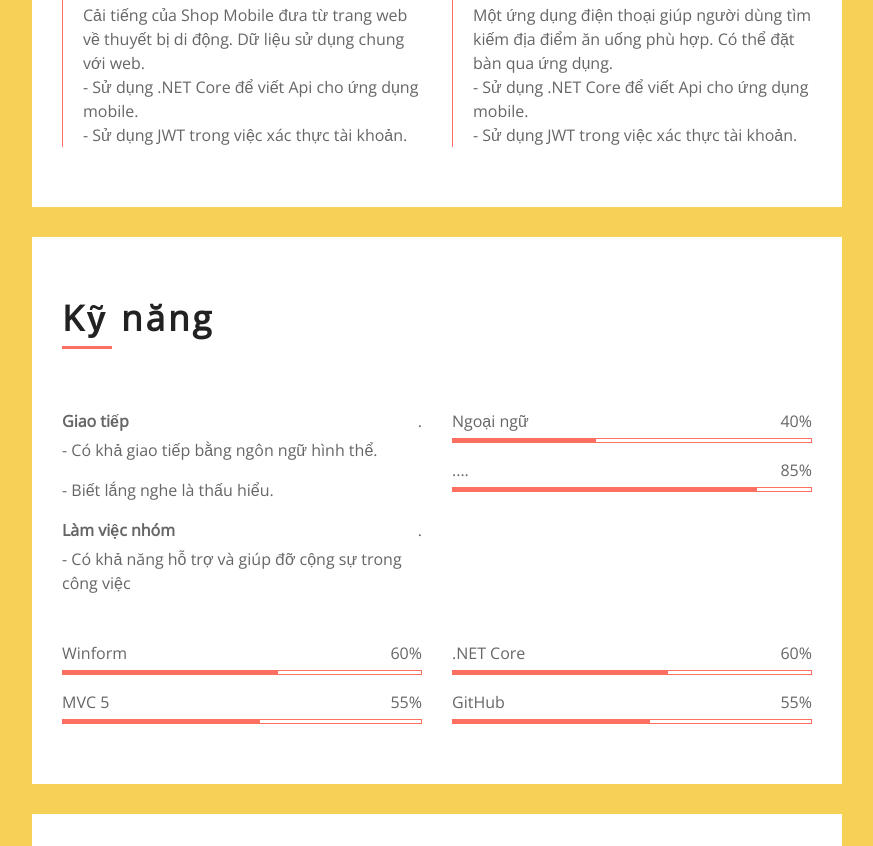
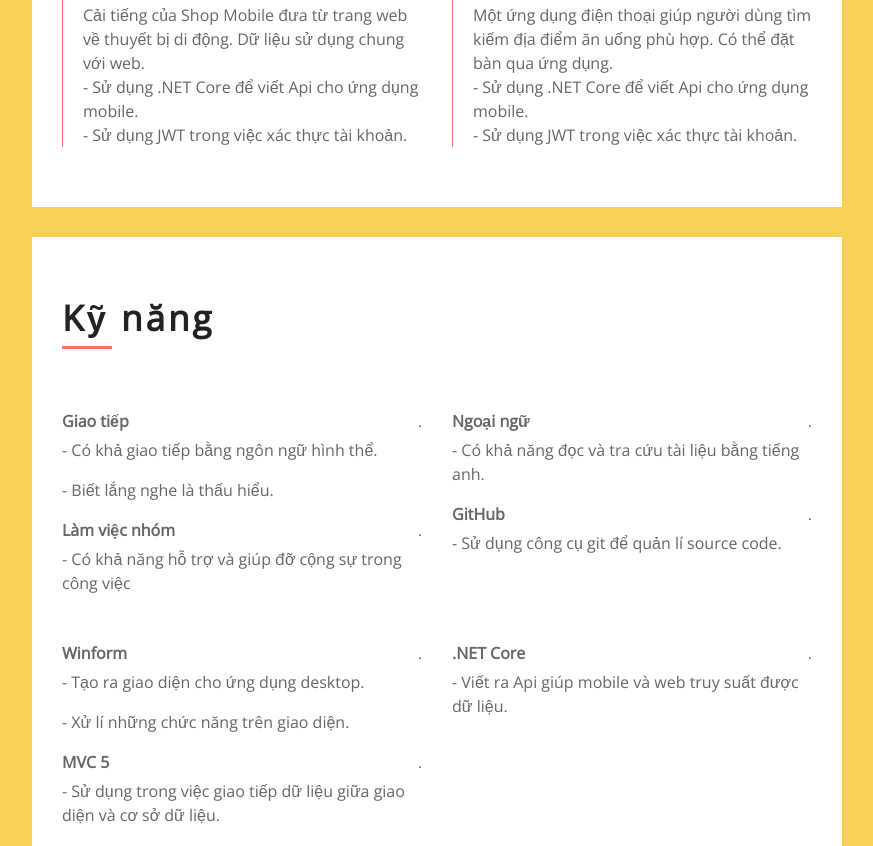
Before and after one commit to nguyenquangsy/Profile, a plain HTML site: page index.html in a window 1280 px wide. Shown: the part 1952-2798 px from the top of the page, without its empty margins (368-1241 px from the left). Drawn offline with nearby package versions, Linux system fonts and the light colour scheme.

Commit message:
Update index.html

```diff
--- a/index.html
+++ b/index.html
@@ -114,10 +114,10 @@
                             </div>
                             <div class="col-md-6 col-lg-7">
                                 <p>
-                                    Tôi là chàng trai tuổi 21 thích khám phá và tìm hiểu những điều mới, đi du lịch và khám phá chính bản thân.
+                                    Tôi là chàng trai tuổi 21 thích khám phá và tìm hiểu những điều mới, đi du lịch và khám phá bản thân.
                                 </p>
                                 <p>
-                                    Tôi đã được đi đến nhiều nơi trên đất nước Việt, nó là một động lực để tôi đi đến một nơi mới, có những người bạn bạn và nhiều điều thú vị.
+                                    Tôi đã được đi đến nhiều nơi trên đất nước Việt, nó là một động lực để tôi đi đến một nơi mới, có những người bạn bạn và biết đến nhiều điều thú vị.
                                 </p>
                                 <p>
                                     Trong công việc tôi là một người nhiệt huyết, với một tinh thần trách nhiệm và kỷ luật cao. Và tôi luôn muốn tiếp nhận những kiến thức mới.
@@ -254,7 +254,7 @@
                             <div class="col-md-6">
                                 <div class="exp-col">
                                     <span>01-04-2021 <i>đến</i> 15-05-2021</span>
-                                    <h3>Shop Mobile (<a href="https://covid21tsp.space/">Web</a>)</h3>
+                                    <h3<a href="https://covid21tsp.space/"></a>>Shop Mobile (Web)</h3></a>
                                     <h5>Back End</h5>
                                     <p>Một trang thương mại điện tử cá nhân, trên cửa hàng bán những sản phẩm điện tử gồm có di động, máy tính, máy tính bảng, ...</p>
                                     <p>- Sử dụng công nghệ ASP.NET MVC để viết nên trang web.</p>
@@ -345,49 +345,62 @@
                             <div class="col-md-6">
                                 <div class="skills">
                                     <div class="skill-name">
-                                        <p>Ngoại ngữ</p><p>40%</p>
+                                        <p><b>Ngoại ngữ</b></p><p>.</p>
                                     </div>
-                                    <div class="progress">
+                                    <!-- <div class="progress">
                                         <div class="progress-bar" role="progressbar" aria-valuenow="40" aria-valuemin="0" aria-valuemax="100"></div>
-                                    </div>
-                                    <div class="skill-name">
+                                    </div> -->
+                                    <p>- Có khả năng đọc và tra cứu tài liệu bằng tiếng anh.</p>
+                                    <!-- <div class="skill-name">
                                         <p>....</p><p>85%</p>
                                     </div>
                                     <div class="progress">
                                         <div class="progress-bar" role="progressbar" aria-valuenow="85" aria-valuemin="0" aria-valuemax="100"></div>
+                                    </div> -->
+                                    <div class="skill-name">
+                                        <p><b>GitHub</b></p><p>.</p>
                                     </div>
+                                    <!-- <div class="progress">
+                                        <div class="progress-bar" role="progressbar" aria-valuenow="55" aria-valuemin="0" aria-valuemax="100"></div>
+                                    </div> -->
+                                    <p>- Sử dụng công cụ git để quản lí source code.</p>
                                 </div>
                             </div>
                             <div class="col-md-6">
                                 <div class="skills">
                                     <div class="skill-name">
-                                        <p>Winform</p><p>60%</p>
+                                        <p><b>Winform</b></p><p>.</p>
                                     </div>
-                                    <div class="progress">
+                                    <!-- <div class="progress">
                                         <div class="progress-bar" role="progressbar" aria-valuenow="60" aria-valuemin="0" aria-valuemax="100"></div>
+                                    </div> -->
+                                    <p>- Tạo ra giao diện cho ứng dụng desktop.</p>
+                                    <p>- Xử lí những chức năng trên giao diện.</p>
+                                    <div class="skill-name">
+                                        <p><b>MVC 5</b></p><p>.</p>
                                     </div>
-                                    <div class="skill-name">
-                                        <p>MVC 5</p><p>55%</p>
-                                    </div>
-                                    <div class="progress">
+                                    <!-- <div class="progress">
                                         <div class="progress-bar" role="progressbar" aria-valuenow="55" aria-valuemin="0" aria-valuemax="100"></div>
-                                    </div>
+                                    </div> -->
+                                    <p>- Sử dụng trong việc giao tiếp dữ liệu giữa giao diện và cơ sở dữ liệu.</p>
                                 </div>
                             </div>
                             <div class="col-md-6">
                                 <div class="skills">
                                     <div class="skill-name">
-                                        <p>.NET Core</p><p>60%</p>
+                                        <p><b>.NET Core</b></p><p>.</p>
                                     </div>
-                                    <div class="progress">
+                                    <!-- <div class="progress">
                                         <div class="progress-bar" role="progressbar" aria-valuenow="60"aria-valuemin="0" aria-valuemax="100"></div>
-                                    </div>
-                                    <div class="skill-name">
-                                        <p>GitHub</p><p>55%</p>
+                                    </div> -->
+                                    <p>- Viết ra Api giúp mobile và web truy suất được dữ liệu.</p>
+                                    <!-- <div class="skill-name">
+                                        <p><b>GitHub</b></p><p>.</p>
                                     </div>
                                     <div class="progress">
                                         <div class="progress-bar" role="progressbar" aria-valuenow="55" aria-valuemin="0" aria-valuemax="100"></div>
                                     </div>
+                                    <p>- Sử dụng công cụ git để quản lí source code.</p> -->
                                 </div>
                             </div>
                         </div>
@@ -629,6 +642,7 @@
                             <div class="col-md-6">
                                 <div class="contact-info">
                                     <p><i class="fa fa-user"></i>Nguyễn Quang Sỹ</p>
+                                    <p><i class="fas fa-birthday-cake"></i>20/11/2000</p>
                                     <!-- <p><i class="fa fa-tag"></i>Web Designer & Developer</p> -->
                                     <p><i class="fa fa-envelope"></i><a href="mailto:NQSy.2011@gmail.com">NQSy.2011@gmail.com</a></p>
                                     <p><i class="fa fa-phone"></i><a href="tel:+84983838703">0983838703</a></p>
```
